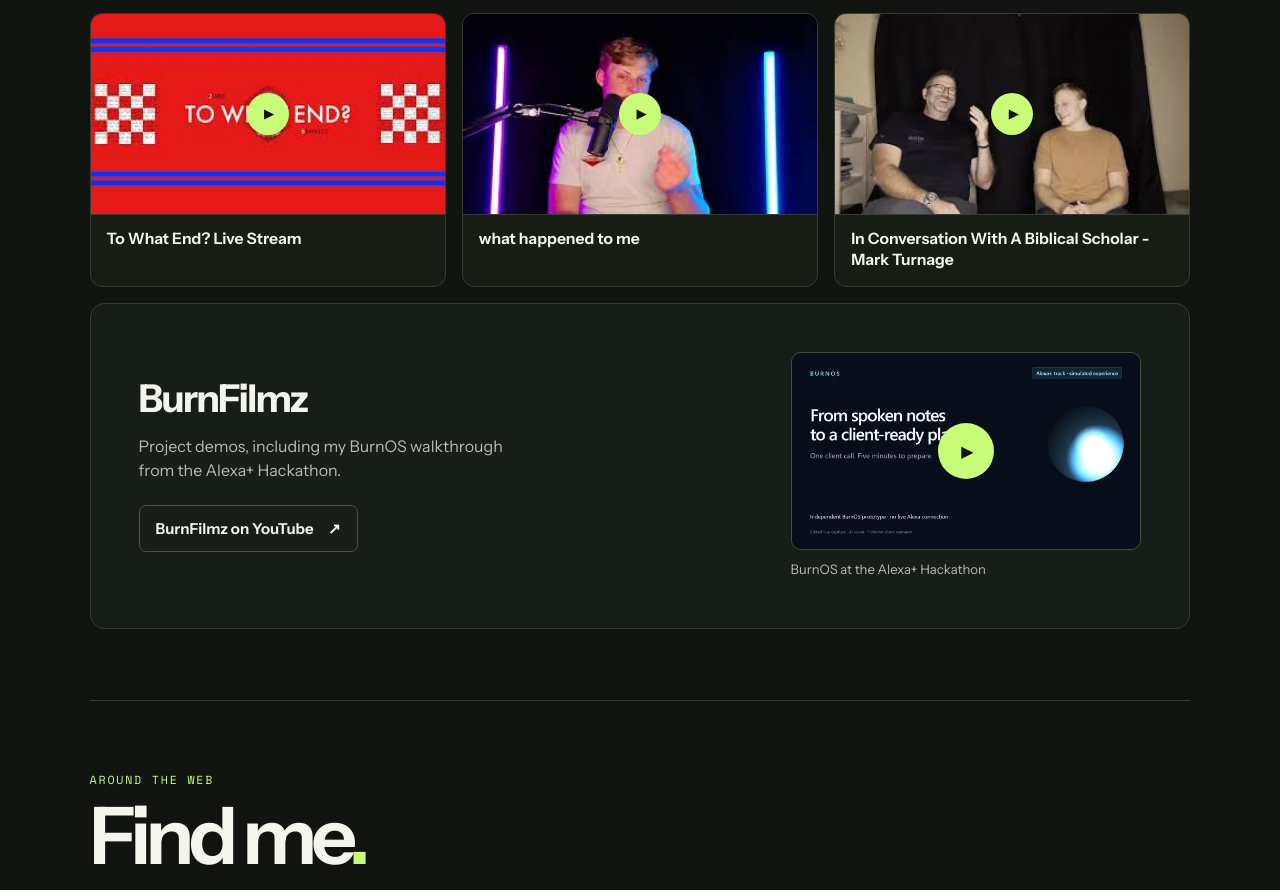
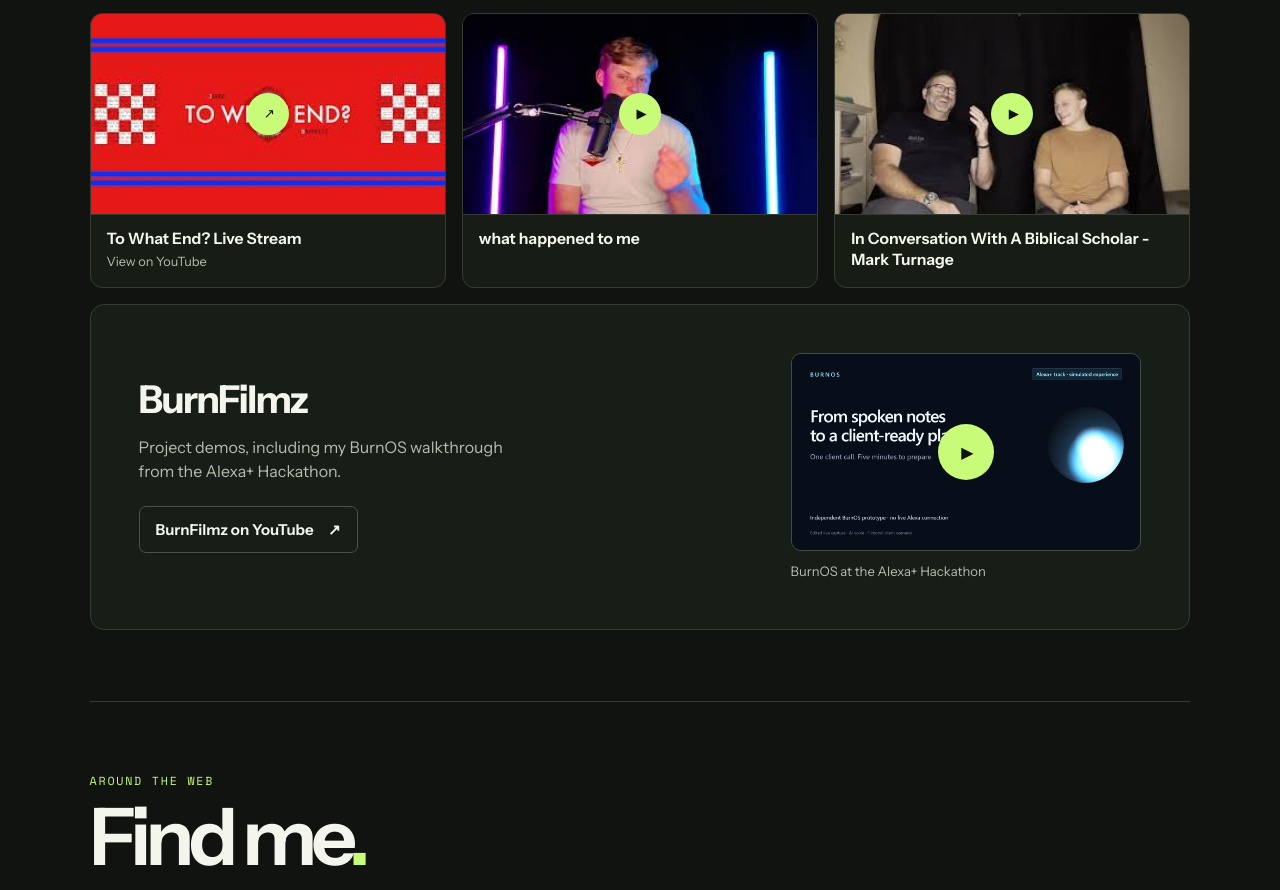
Before and after one commit to onfire7777/jake-burnitz-portfolio, a plain HTML site: page site/index.html in a window 1280 px wide. Shown: the part 2221-3111 px from the top of the page. Drawn offline with Linux system fonts and the light colour scheme.

Commit message:
Link the offline livestream directly to YouTube

```diff
--- a/site/index.html
+++ b/site/index.html
@@ -134,12 +134,12 @@
           </div>
           <span class="video-card-title" id="title-ai-can-never-replace-us">this is why AI can never replace us</span>
         </a>
-        <a class="video-card" data-video href="https://www.youtube.com/watch?v=5sHrXnYtHf4" aria-labelledby="title-to-what-end-live">
+        <a class="video-card" href="https://www.youtube.com/watch?v=5sHrXnYtHf4" aria-labelledby="title-to-what-end-live">
           <div class="film-cover">
             <img src="assets/to-what-end-live.jpg" width="320" height="180" alt="" loading="lazy" decoding="async">
-            <span class="film-play" aria-hidden="true">▶</span>
+            <span class="film-play" aria-hidden="true">↗</span>
           </div>
-          <span class="video-card-title" id="title-to-what-end-live">To What End? Live Stream</span>
+          <span class="video-card-title" id="title-to-what-end-live">To What End? Live Stream <small class="video-card-note">View on YouTube</small></span>
         </a>
         <a class="video-card" data-video href="https://www.youtube.com/watch?v=nbJJphFEQqk" aria-labelledby="title-what-happened-to-me">
           <div class="film-cover">
--- a/site/styles.css
+++ b/site/styles.css
@@ -214,6 +214,7 @@ figcaption { margin-top: .65rem; font-size: .82rem; color: var(--muted); }
 .video-card .film-play { width: 42px; height: 42px; font-size: .83rem; }
 .video-card:hover .film-play { scale: 1.1; }
 .video-card-title { padding: .9rem 1rem 1rem; font-size: .98rem; font-weight: 650; line-height: 1.3; }
+.video-card-note { display: block; margin-top: .3rem; color: var(--muted); font-size: .8rem; font-weight: 400; }
 .film-secondary { grid-template-columns: 1fr minmax(230px, .56fr); gap: 1.6rem; }
 .film-secondary h3 { font-size: clamp(1.6rem, 3vw, 2.7rem); letter-spacing: -.05em; }
 
```
